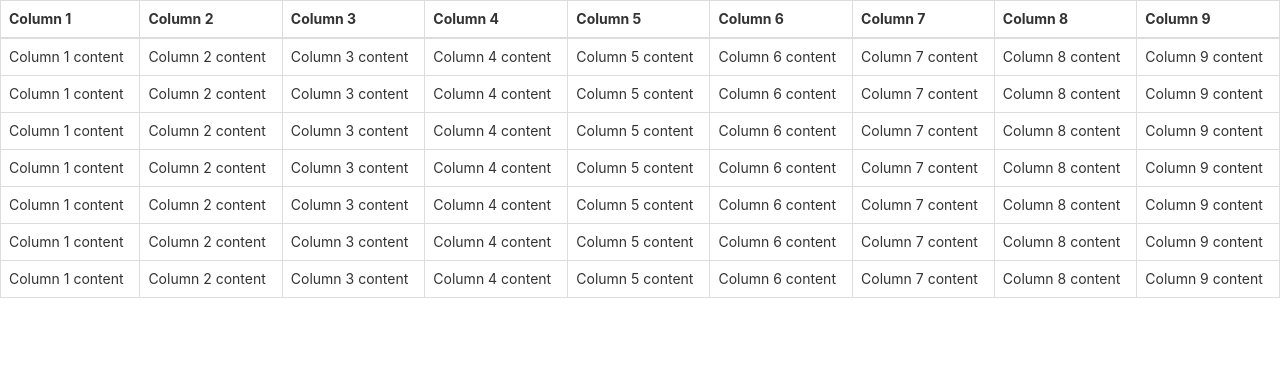
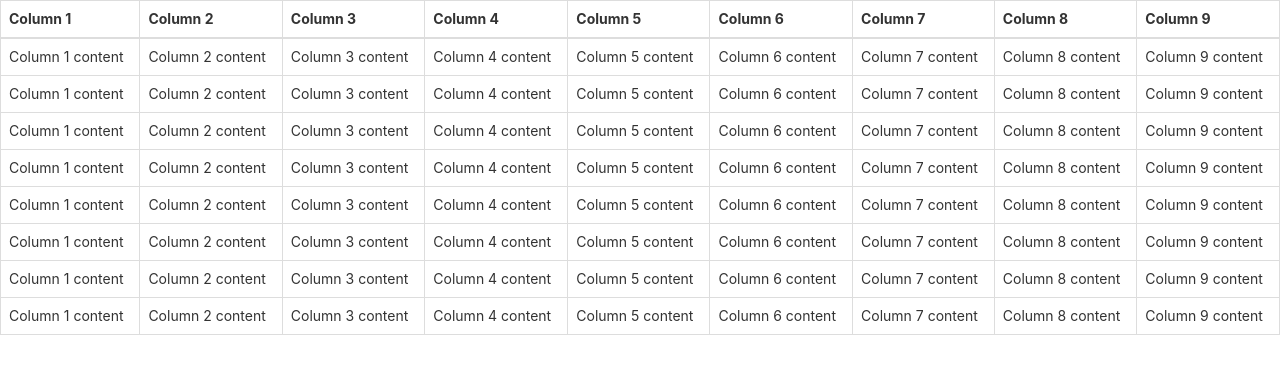
Before and after one commit to Charan-SequoiaAT/GridFormRepo, a React (Create React App) app: page / in a window 1280 px wide. Shown: the top 374 px of the page. Built offline with nearby package versions, Linux system fonts and the light colour scheme.

Commit message:
First commit

```diff
--- a/src/App.js
+++ b/src/App.js
@@ -105,6 +105,18 @@ function App() {
             <td> Column 9 content </td>
           </tr>
 
+          <tr>
+            <td> Column 1 content </td>
+            <td> Column 2 content </td>
+            <td> Column 3 content </td>
+            <td> Column 4 content </td>
+            <td> Column 5 content </td>
+            <td> Column 6 content </td>
+            <td> Column 7 content </td>
+            <td> Column 8 content </td>
+            <td> Column 9 content </td>
+          </tr>
+
         </tbody>
 
       </table>
```
